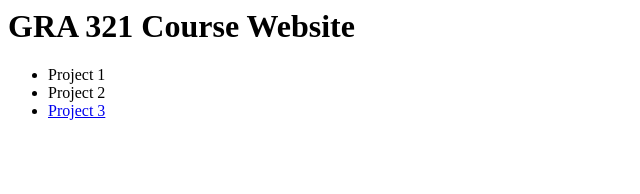
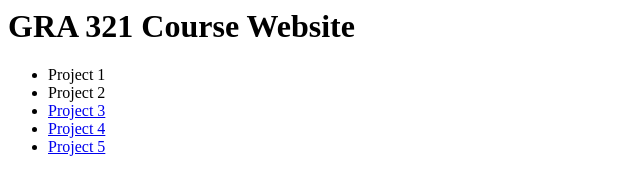
Before and after one commit to sydneyroach/gra321-f19, a plain HTML site: page index.html in a window 1280 px wide. Shown: the whole page, without its empty margins (0-640 px from the left). Drawn offline with Linux system fonts and the light colour scheme.

Commit message:
made link

```diff
--- a/index.html
+++ b/index.html
@@ -8,6 +8,8 @@
         <li>Project 1</li>
         <li>Project 2</li>
         <li><a href="project3/index.html" title="Project 3">Project 3</a></li>
+        <li><a href="project4/index.html" title="Project 4">Project 4</a></li>
+        <li><a href="project5/index.html" title="Project 5">Project 5</a></li>
     </ul>
 </body>
 </html>
```
